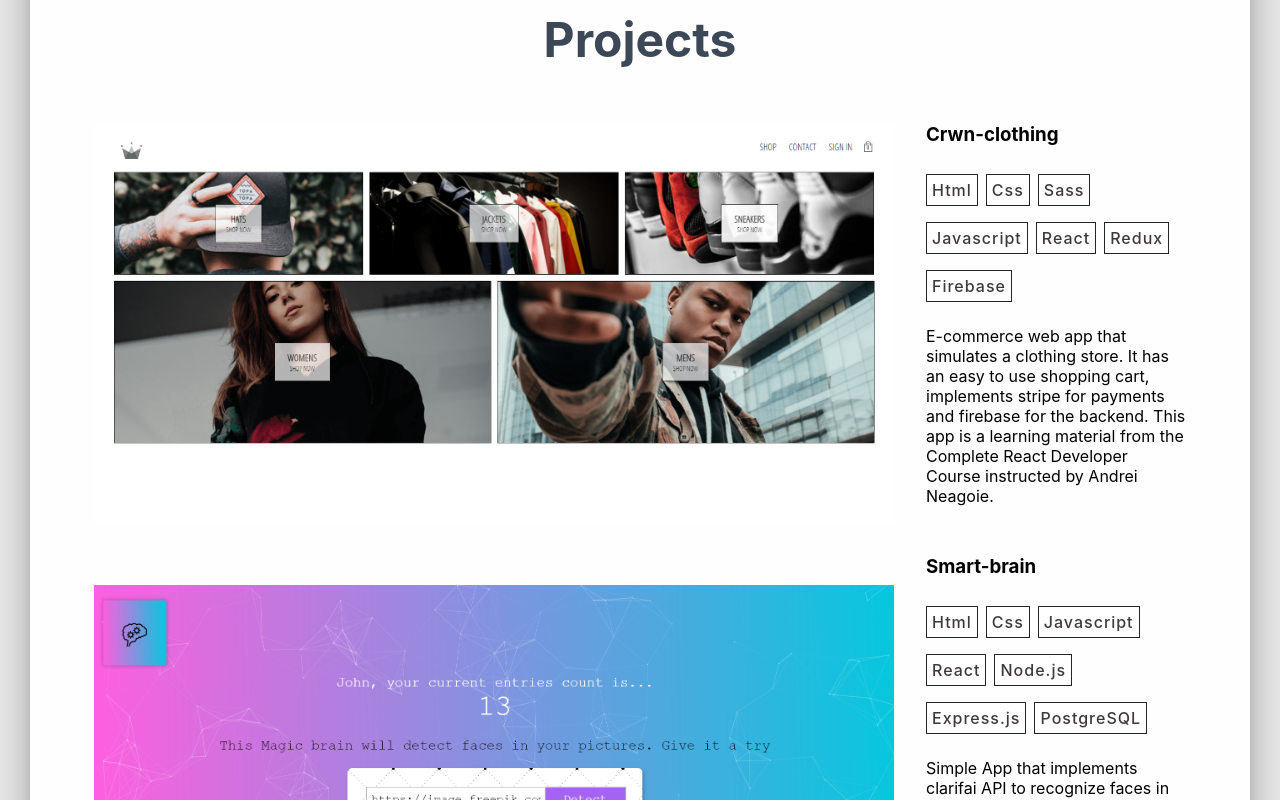
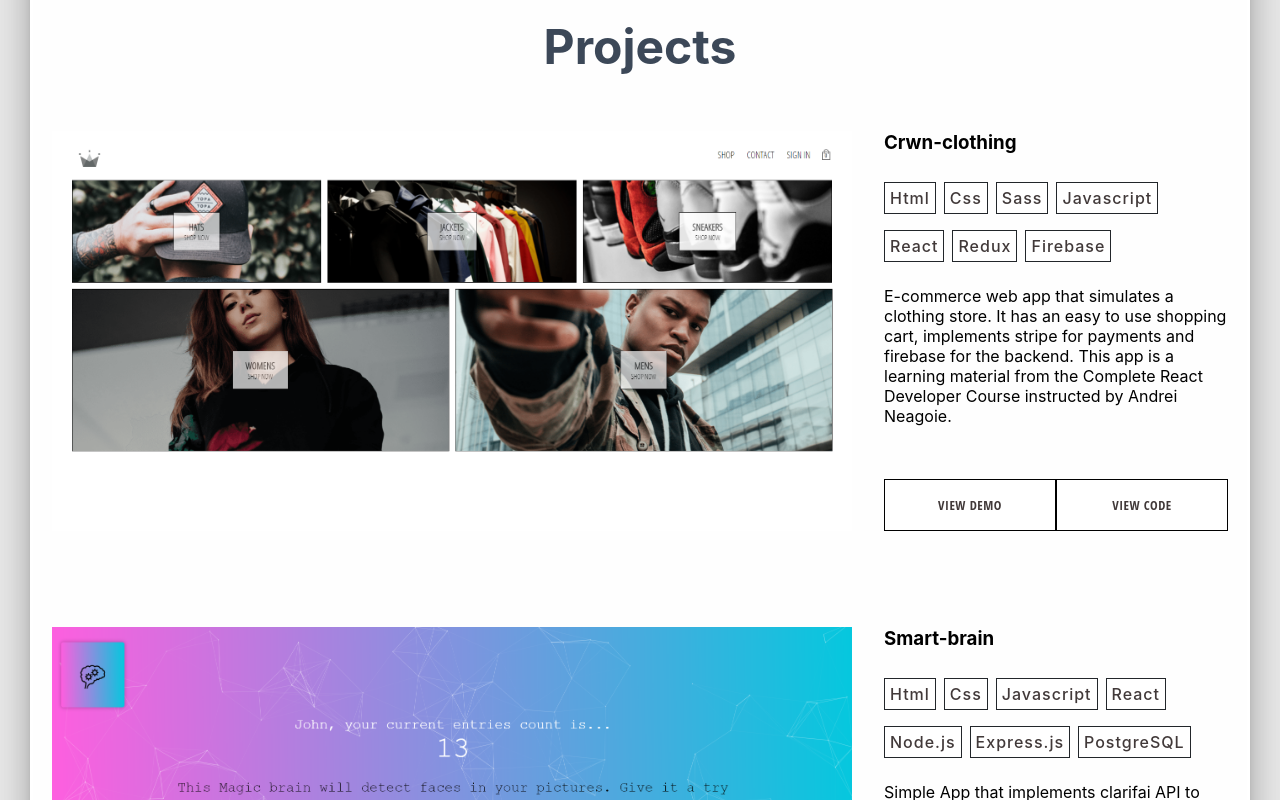
Before and after one commit to Leogan13/Leonel_Garcia, a React (Create React App) app: page / in a window 1280 px wide. Shown: the part 1540-2340 px from the top of the page. Built offline with nearby package versions, Linux system fonts and the light colour scheme.

Commit message:
links added to porject section

```diff
--- a/src/App.js
+++ b/src/App.js
@@ -3,7 +3,7 @@ import Header from './components/headerT/header.component'
 import LandingPage from './pages/landingPage/landingPage.component'
 import './App.css';
 import AboutPage from './pages/AboutPage/aboutPage.component'
-import Directory from './components/directory/directory.component'
+
 import Footer from './components/footerT/footer.component'
 
 
--- a/src/components/SocialIcons/SocialIcons.jsx
+++ b/src/components/SocialIcons/SocialIcons.jsx
@@ -1,7 +1,7 @@
 import React from 'react';
 import './style.scss';
 import {FontAwesomeIcon} from '@fortawesome/react-fontawesome'
-import {faTwitter, faLinkedin, faGithub} from '@fortawesome/free-brands-svg-icons'
+import {faLinkedin, faGithub} from '@fortawesome/free-brands-svg-icons'
 
 
 const SocialIcons = ({size}) => {
--- a/src/components/directoryT/directory.component.jsx
+++ b/src/components/directoryT/directory.component.jsx
@@ -20,21 +20,27 @@ class Directory extends React.Component {
           imageUrl: Project1,
           id: 1,
           description: 'E-commerce web app that simulates a clothing store. It has an easy to use shopping cart, implements stripe for payments and firebase for the backend. This app is a learning material from the Complete React Developer Course instructed by Andrei Neagoie.',
-          tech: ["Html","Css", "Sass", "Javascript","React", "Redux", "Firebase"]
+          tech: ["Html","Css", "Sass", "Javascript","React", "Redux", "Firebase"],
+          demo: "",
+          code: "https://github.com/Leogan13/Smart-brain"
         },
         {
           title: 'Smart-brain',
           imageUrl: Project2,
           id: 2,
           description: 'Simple App that implements clarifai API to recognize faces in an image, it implements user logging, the server was built with node and express while postgresSQL was used for storage and administration of the users. This app is a learning material from the Complete Web Developer Course: Zero to Mastery instructed by Andrei Neagoie.',
-          tech: ["Html","Css","Javascript", "React","Node.js","Express.js", "PostgreSQL",]
+          tech: ["Html","Css","Javascript", "React","Node.js","Express.js", "PostgreSQL",],
+          demo: "",
+          code: "https://github.com/Leogan13/Smart-brain"
         },
         {
           title: 'Web-Portfolio',
           imageUrl: Project3,
           id: 2,
-          description: "The idea behind this project was to create a simple website to showcase my skills and projects. I build almost everything from scratch with mostly with React and Sass.",
-          tech: ["Html", "Css", "Sass", "Javascript", "React"]
+          description: "The idea behind this project was to create a simple website to showcase my skills and projects. I build almost everything from scratch with mostly React and Sass.",
+          tech: ["Html", "Css", "Sass", "Javascript", "React"],
+          demo: "",
+          code: "https://github.com/Leogan13/Smart-brain"
         }
 
       ]
--- a/src/components/footerT/footer.component.jsx
+++ b/src/components/footerT/footer.component.jsx
@@ -1,7 +1,7 @@
 import React from 'react';
 import './footer.styles.scss';
 import SocialIcons from '../SocialIcons/SocialIcons'
-import Button from '@material-ui/core/Button';
+
 
 
 
--- a/src/components/headerT/header.component.jsx
+++ b/src/components/headerT/header.component.jsx
@@ -49,7 +49,7 @@ class Header extends React.Component {
                 Projects
               </div>
               <div className="menu__item">
-                  <a  href="https://drive.google.com/open?id=1vHtYdc-zKYGFdvL5GJYdKhndgroRUebw" target="_blank">Resume</a>
+                  <a  href="https://drive.google.com/open?id=1vHtYdc-zKYGFdvL5GJYdKhndgroRUebw" target="_blank" rel="noopener noreferrer">Resume</a>
               </div>
             </div>
         </nav>
--- a/src/components/menu-item/menu-items.component.jsx
+++ b/src/components/menu-item/menu-items.component.jsx
@@ -2,7 +2,8 @@ import React from 'react';
 import './menu-items.styles.scss';
 
 
-const MenuItems = ({imageUrl, title, description, tech}) =>(
+
+const MenuItems = ({imageUrl, title, description, tech, demo, code}) =>(
 
    <div className="container">
        <div className="card">
@@ -21,6 +22,11 @@ const MenuItems = ({imageUrl, title, description, tech}) =>(
                 <p>
                     {description}
                 </p>
+                <div className="link-group">
+                  <a href={`${code}`}  target="_blank" rel="noopener noreferrer">View Demo</a>
+                  <a href={`${code}`}  target="_blank" rel="noopener noreferrer">View Code</a>
+                </div>
+
             </div>
        </div>
    </div>
--- a/src/components/menu-item/menu-items.styles.scss
+++ b/src/components/menu-item/menu-items.styles.scss
@@ -1,10 +1,13 @@
 
 .container{
-    margin-bottom: 2rem;
+    margin-bottom: 6rem;
+
+
 }
 .card{
     display: flex;
     flex-direction: row;
+
 
     @media only screen and (max-width: 768px){
            flex-direction: column;
@@ -40,6 +43,8 @@ li{
 .content{
     display: flex;
     flex-direction: column;
+    height: 400px;
+
     h3{
         margin-bottom: 20px;
         margin-top: 0px;
@@ -50,12 +55,54 @@ li{
 
        }
     }
+
+    .link-group{
+        display: flex;
+        height: 200px;
+        justify-content: space-between;
+        align-items: flex-end;
+
+        a{
+                min-width: 100px;
+                width: auto;
+                height: 50px;
+                letter-spacing: 0.5px;
+                line-height: 50px;
+                padding: 0 35px 0 35px;
+                font-size: 0.8rem;
+                text-align: center;
+                background-color: white;
+                color:rgba(17, 7, 7, 0.8);
+                text-transform: uppercase;
+                font-family: 'Open Sans Condensed';
+                font-weight: bolder;
+                border: 1px solid black;
+                cursor: pointer;
+                transition:  0.3s ease-out;
+                text-decoration: none;
+
+                @media only screen and (max-width: 768px){
+                    font-size: 0.6rem;
+                    text-align: center;
+
+                }
+
+                &:hover {
+                  background-color: #3c4858;
+                  color: white;
+                  border: 1px solid rgba(17, 7, 7, 0.8);
+
+                }
+
+        }
+
+    }
  }
 
 .img-content{
     display: flex;
     align-self: center;
-   margin-right: 2rem;
+    margin-right: 2rem;
 
    @media only screen and (max-width: 768px){
     margin-right: 0;
--- a/src/index.js
+++ b/src/index.js
@@ -3,7 +3,7 @@ import ReactDOM from 'react-dom';
 import {BrowserRouter} from 'react-router-dom';
 import './index.css';
 import App from './App';
-import * as serviceWorker from './serviceWorker';
+
 
 
 ReactDOM.render(
--- a/src/pages/AboutPage/aboutPage.styles.scss
+++ b/src/pages/AboutPage/aboutPage.styles.scss
@@ -117,11 +117,10 @@
 
     background: rgba(255,255,255,0.9);
 
-    padding: 1% 5%;
+    padding: 1rem 2rem;
     box-sizing: border-box;
     margin-left: 0.3rem;
     margin: 0 0rem;
-
     align-self: stretch;
 
 
--- a/src/pages/landingPage/landingPage.component.jsx
+++ b/src/pages/landingPage/landingPage.component.jsx
@@ -1,8 +1,7 @@
 import React from 'react';
 import SocialIcons from '../../components/SocialIcons/SocialIcons.jsx';
 import './landingPage.styles.scss'
-import { ReactComponent as Linkedin } from '../../components/utils/svg/linkedin.svg';
-import { ReactComponent as Github } from '../../components/utils/svg/github-logo.svg';
+
 
 
 const LandingPage = () =>{
```
Also changed, not shown: src/components/custom-button/custom-button.component.jsx (added, +11 -0 lines), src/components/custom-button/custom-button.styles.scss (added, +24 -0 lines).
